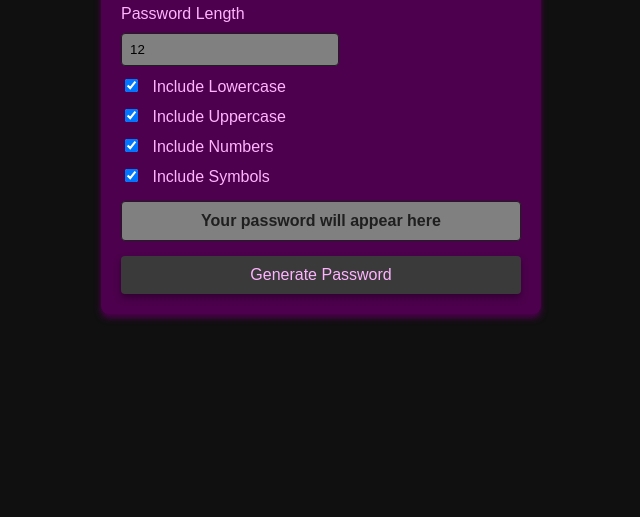
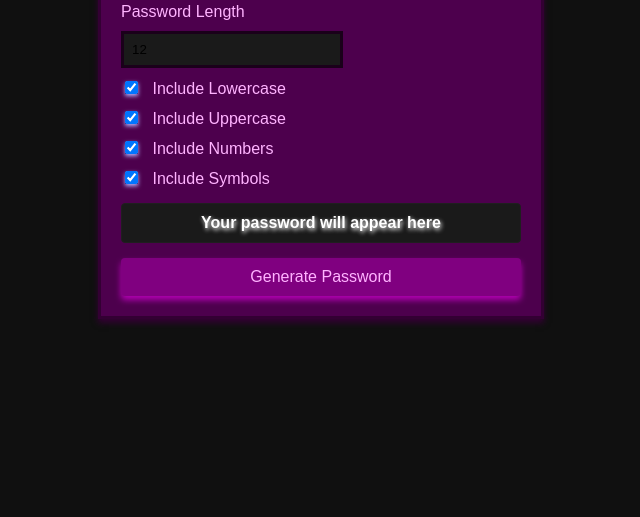
Before and after one commit to Salahdin-js/Password-Generator-, a plain HTML site: page index.html in a window 1280 px wide. Shown: the part 283-800 px from the top of the page, without its empty margins (319-959 px from the left). Drawn offline with Linux system fonts and the light colour scheme.

Commit message:
Update style.css

```diff
--- a/style.css
+++ b/style.css
@@ -12,8 +12,8 @@ body {
 .container {
     background: #4d004d;
     padding: 20px;
-    border-radius: 8px;
-    box-shadow: 0 4px 6px #4d004d;
+    border: 3px solid #330033;
+    box-shadow: 0 4px 6px #330033;
     max-width: 400px;
     width: 100%;
 }
@@ -23,6 +23,7 @@ h1 {
     text-align: center;
     color: #ffb3ff;
     margin-bottom: 20px;
+    text-shadow: 0px 4px 5px #ff80ff;
 }
 
 label {
@@ -33,26 +34,27 @@ label {
 
 input[type="checkbox"] {
     margin-right: 10px;
+    box-shadow: 0px 2px 4px hsl(240, 100%, 85%);
 }
 
 input[type="number"] {
     width: 50%;
     padding: 8px;
     margin-top: 5px;
-    background-color: #808080;
-    border: 1px solid #1f1f1f;
-    border-radius: 4px;
+    background-color: #1a1a1a;
+    border: 3px solid #1a001a;
 }
 
 .password-output {
-    background: #808080;
+    background: #1a1a1a;
     padding: 10px;
     border: 1px solid #1f1f1f;
     border-radius: 4px;
     margin-top: 15px;
     text-align: center;
     font-weight: bold;
-    color: #1f1f1f;
+    color: #ffffff;
+    text-shadow: 1px 2px 4px #ffffff;
     word-wrap: break-word;
 }
 
@@ -60,9 +62,9 @@ button {
     display: block;
     width: 100%;
     padding: 10px;
-    background: #3a3a3a;
+    background: #800080;
     color: #ffb3ff;
-    box-shadow: 0 4px 6px hsl(300, 100%, 10%);
+    box-shadow: 0 4px 6px #b300b3;
     border: none;
     border-radius: 4px;
     cursor: pointer;
@@ -71,5 +73,6 @@ button {
 }
 
 button:hover {
-    background: #2a2a2a;
+    background: #b300b3;
+    box-shadow: 0 4px 6px #e600e6;
 }
```
